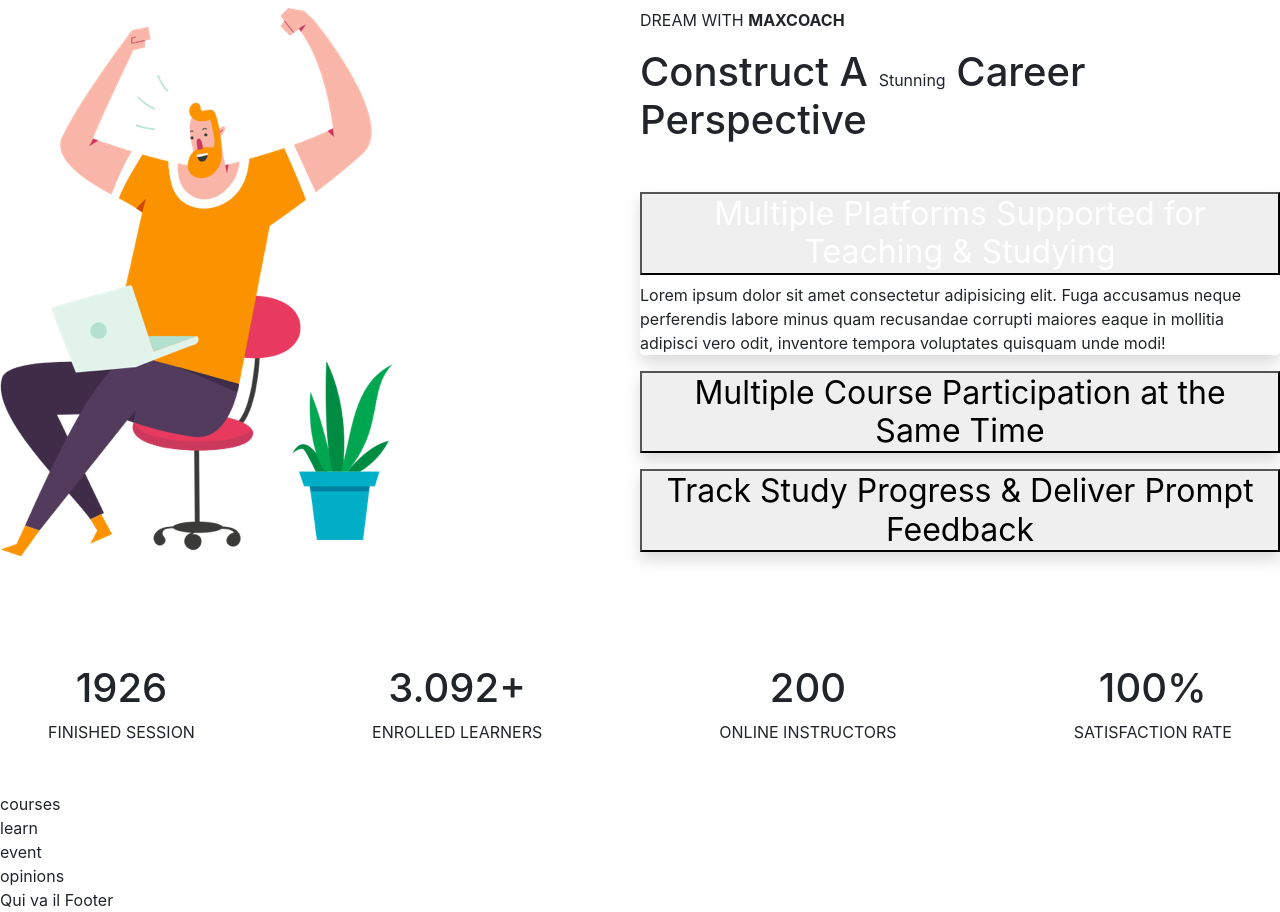
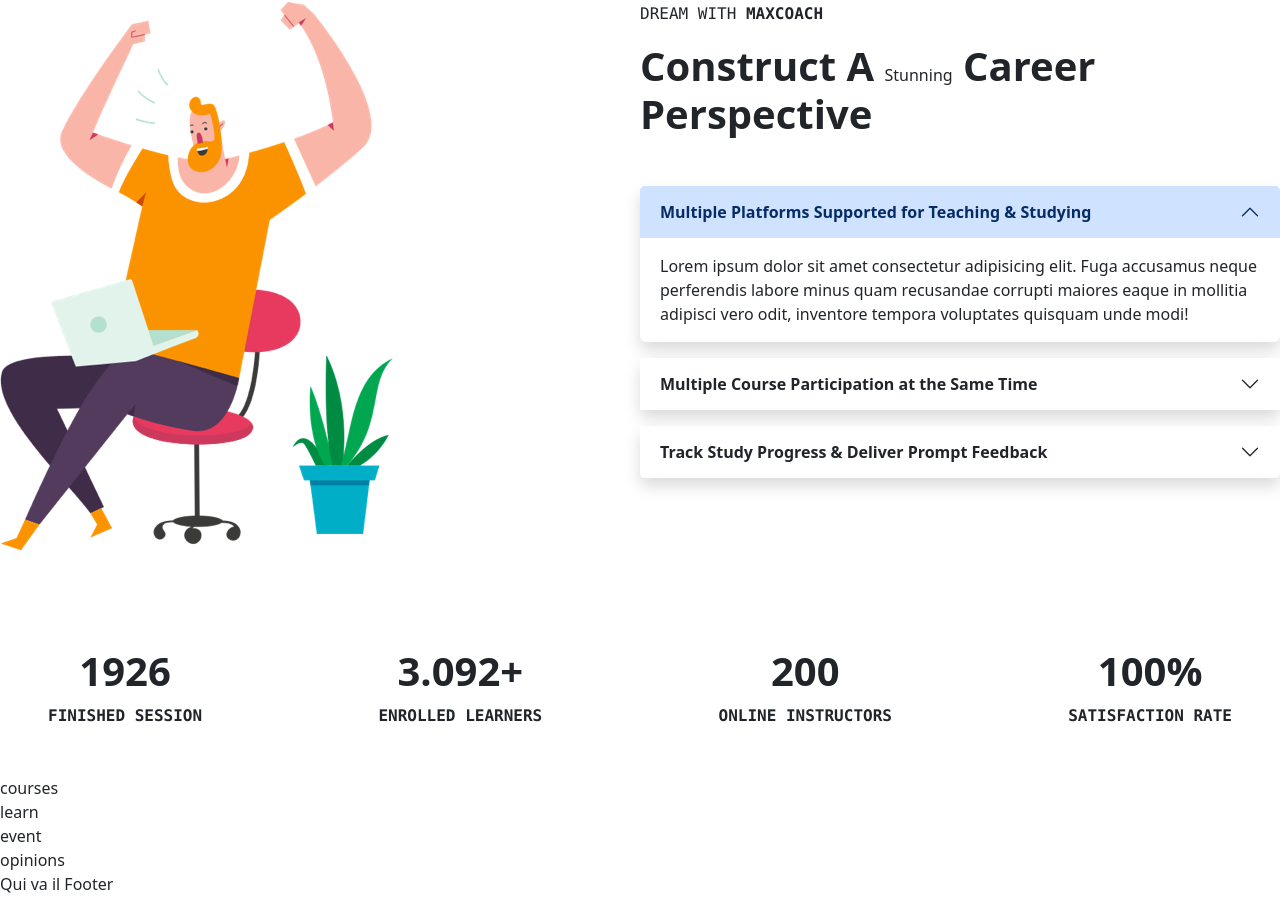
Before and after one commit to LucaPiantadosi27/proj-html-vuejs, a Vue app: page / in a window 1280 px wide. Shown: the part 1452-2364 px from the top of the page. Built offline with nearby package versions, Linux system fonts and the light colour scheme.

Commit message:
Multiple Section fixed

```diff
--- a/src/components/AppMultiple.vue
+++ b/src/components/AppMultiple.vue
@@ -1,4 +1,6 @@
 <script>
+import 'bootstrap';
+import 'bootstrap/dist/css/bootstrap.min.css';
 export default {
 }
 </script>
@@ -7,7 +9,7 @@
     <div class="accordion border-0" id="accordionExample">
         <div class="accordion-item border-0 mt-5 shadow rounded">
             <h2 class="accordion-header" id="headingOne">
-                <button class="fw-bold text-white accordion-button" type="button" data-bs-toggle="collapse"
+                <button class="fw-bold accordion-button" type="button" data-bs-toggle="collapse"
                     data-bs-target="#collapseOne" aria-expanded="true" aria-controls="collapseOne">
                     Multiple Platforms Supported for Teaching & Studying
                 </button>
```
